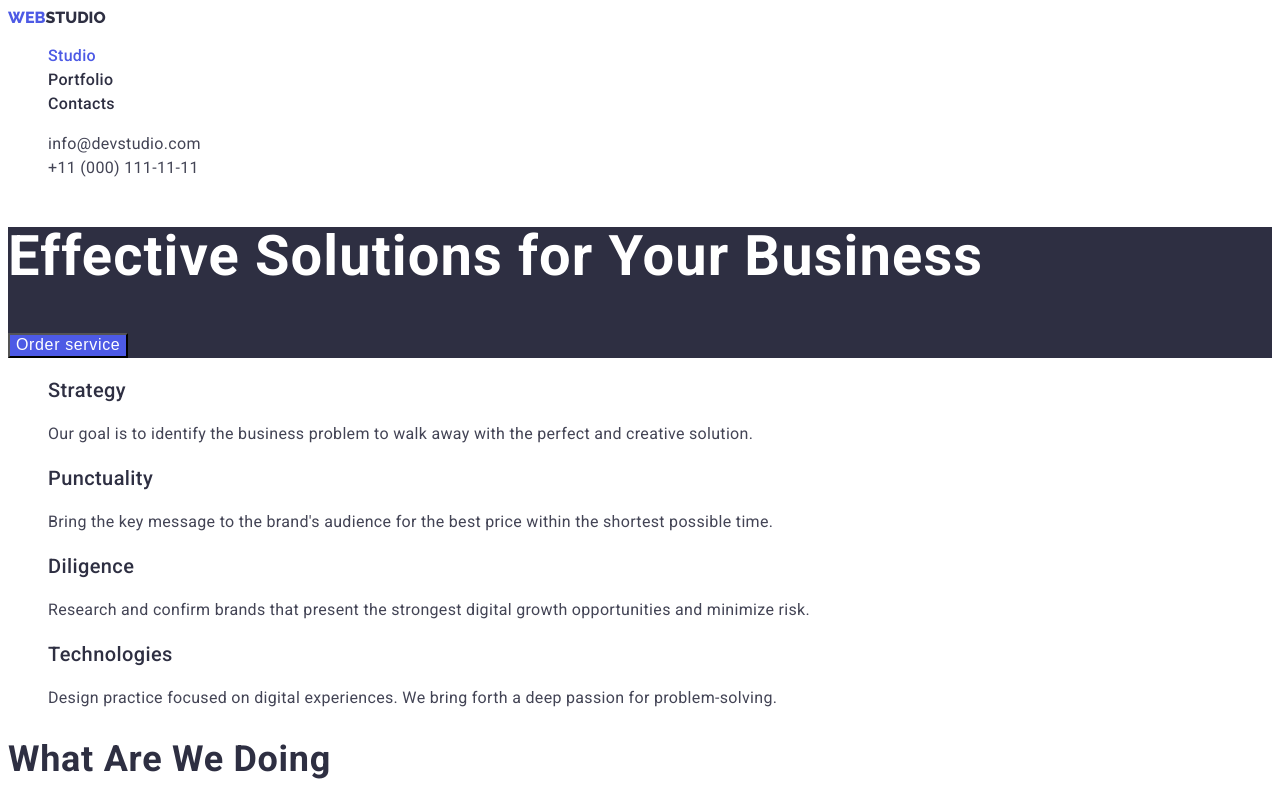
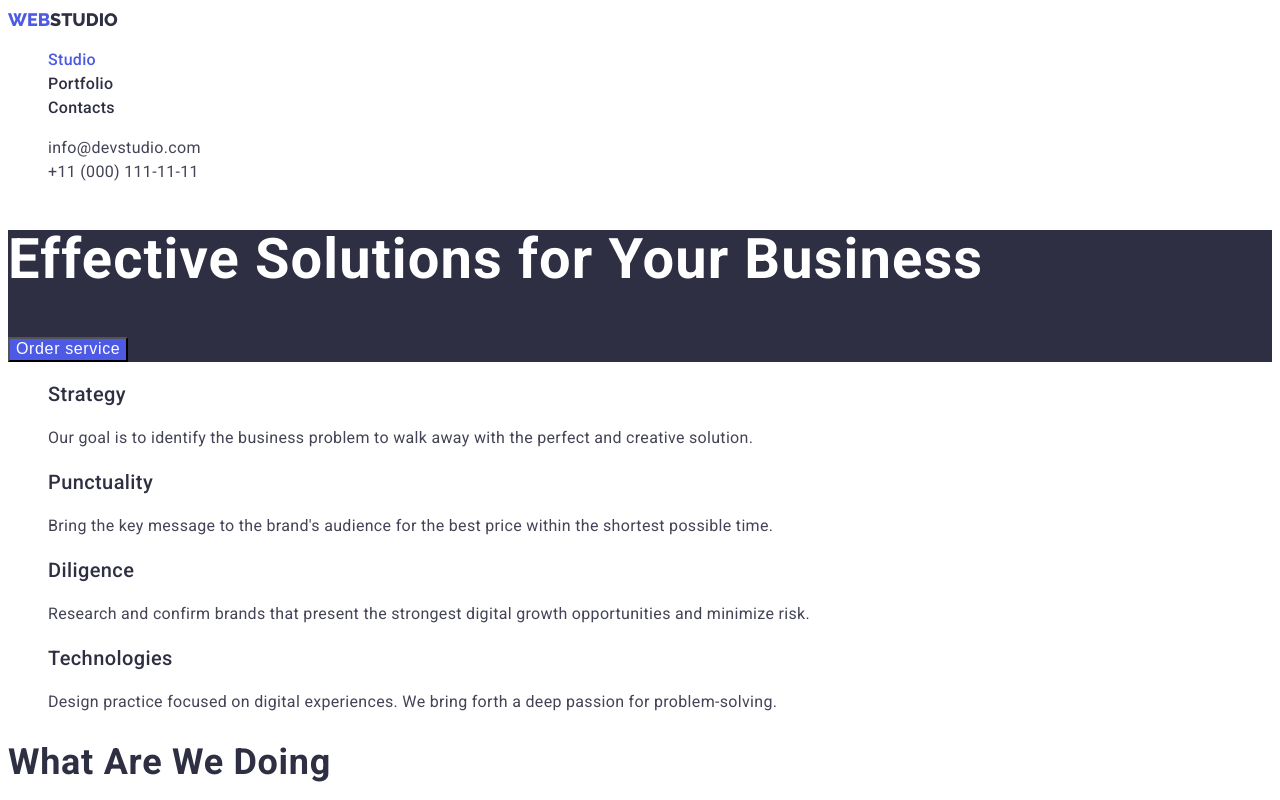
Before and after one commit to IrynaRudenk0/goit-markup-hw-02, a plain HTML site: page index.html in a window 1280 px wide. Shown: the top 800 px of the page. Drawn offline with Linux system fonts and the light colour scheme.

Commit message:
Homework 2 - minor update

```diff
--- a/css/styles.css
+++ b/css/styles.css
@@ -55,8 +55,8 @@ background-color: var(--pressed-state-color);
     font-weight: 800;
     text-transform: uppercase;
     color: var(--primary-brand-color);
-    font-size: 16px;
-        line-height: 128%;
+    font-size: 18px;
+        line-height: 1.33;
 }
 
 .logo-black {
```
